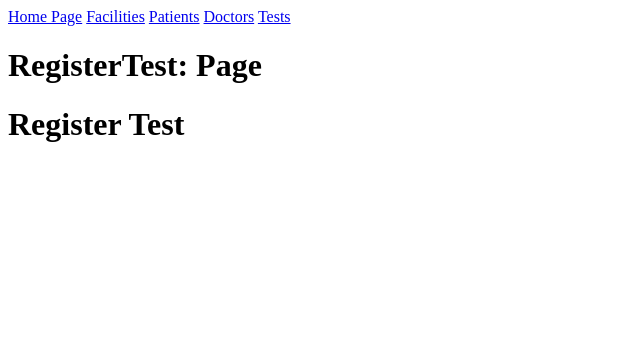
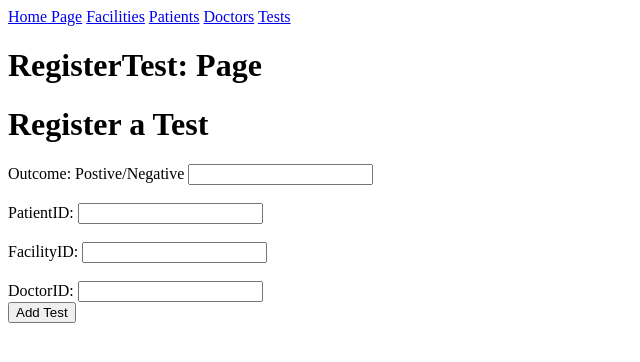
Before and after one commit to HMatthewsQA/FundamentalProject, a Flask app: page /tests/register in a window 1280 px wide. Shown: the top 362 px of the page, without its empty margins (0-640 px from the left). Run offline with Flask 2, Linux system fonts and the light colour scheme.

Commit message:
full CR and some D

```diff
--- a/application/forms.py
+++ b/application/forms.py
@@ -82,3 +82,30 @@ class RegisterDoctorForm(FlaskForm):
                 DataRequired()
                 ])
     submit = SubmitField('Add Doctor')
+
+class TestForm(FlaskForm):
+    outcome = StringField('Outcome: Postive/Negative',
+            validators = [
+                DataRequired(),
+                Length(min=8, max=8)
+                ])
+    patient = IntegerField('PatientID:',
+            validators = [
+                DataRequired()
+                ])
+    facility = IntegerField('FacilityID:',
+            validators = [
+                DataRequired()
+                ])
+    doctor = IntegerField('DoctorID:',
+            validators = [
+                DataRequired()
+                ])
+    submit = SubmitField('Add Test')
+
+class DeleteForm(FlaskForm):
+    id = IntegerField('TestID:',
+            validators = [
+                DataRequired()
+                ])
+    submit = SubmitField('Delete Test')
--- a/application/routes.py
+++ b/application/routes.py
@@ -1,7 +1,7 @@
 from flask import render_template, redirect, url_for, request
 from application import app, db
 from application.models import Facilities, Patients, Doctors, Tests
-from application.forms import RegisterFacilityForm, RegisterPatientForm, RegisterDoctorForm
+from application.forms import RegisterFacilityForm, RegisterPatientForm, RegisterDoctorForm, TestForm, DeleteForm
 
 @app.route('/')
 @app.route('/home')
@@ -76,6 +76,30 @@ def tests():
     all_tests = Tests.query.all()
     return render_template('tests.html', title='Tests:', tests=all_tests)
 
-@app.route('/tests/register')
+@app.route('/tests/register', methods=['GET', 'POST'])
 def register_test():
-    return render_template('register_test.html', title='RegisterTest:')
+    form = TestForm()
+    if form.validate_on_submit():
+        doctor = Doctors.query.filter_by(id=form.doctor.data).first()
+        facility = Facilities.query.filter_by(id=form.facility.data).first()
+        patient = Patients.query.filter_by(id=form.patient.data).first()
+        test = Tests(
+                outcome = form.outcome.data,
+                facility = facility,
+                patient = patient,
+                doctor = doctor
+        )
+        db.session.add(test)
+        db.session.commit()
+        return redirect(url_for('tests'))
+    return render_template('register_test.html', title='RegisterTest:',form=form)
+
+@app.route('/tests/delete', methods=['GET', 'POST'])
+def delete_test():
+    form = DeleteForm()
+    if form.validate_on_submit():
+        test = Tests.query.filter_by(id=form.id.data).first()
+        db.session.delete(test)
+        db.session.commit()
+        return redirect(url_for('tests'))
+    return render_template('delete_test.html', title='DeleteTest', form=form)
--- a/application/templates/register_test.html
+++ b/application/templates/register_test.html
@@ -1,4 +1,60 @@
 {% extends 'layout.html' %}
 {% block body_content %}
-<h1> Register Test </h1>
+<h1> Register a Test </h1>
+
+<div class='form'>
+        <form method='POST' action=''>
+                <div class='form_group'>
+			{{ form.hidden_tag() }}
+                        {{ form.outcome.label }}
+                        {{ form.outcome }}
+                        {% if form.outcome.errors %}
+                                <div class='error'>
+                                        {% for error in form.outcome.errors %}
+                                                <span>{{ error }} </span>
+                                        {% endfor %}
+                                </div>
+                        {% endif %}
+                </div>
+                <br>
+                <div class='form_group'>
+                        {{ form.patient.label }}
+                        {{ form.patient }}
+                        {% if form.patient.errors %}
+                                <div class='error'>
+                                        {% for error in form.patient.errors %}
+                                                <span>{{ error }} </span>
+                                        {% endfor %}
+                                </div>
+                        {% endif %}
+                </div>
+                <br>
+                <div class='form_group'>
+                        {{ form.facility.label }}
+                        {{ form.facility }}
+                        {% if form.facility.errors %}
+                                <div class='error'>
+                                        {% for error in form.facility.errors %}
+                                                <span>{{ error }} </span>
+                                        {% endfor %}
+                                </div>
+                        {% endif %}
+                </div>
+		<br>
+		<div class='form_group'>
+                        {{ form.doctor.label }}
+                        {{ form.doctor }}
+                        {% if form.doctor.errors %}
+                                <div class='error'>
+                                        {% for error in form.doctor.errors %}
+                                                <span>{{ error }} </span>
+                                        {% endfor %}
+                                </div>
+                        {% endif %}
+                </div>
+                <div class='form_group'>
+                {{ form.submit }}
+            </div>
+        </form>
+
 {% endblock %}
--- a/application/templates/tests.html
+++ b/application/templates/tests.html
@@ -5,6 +5,9 @@
 		{% for test in tests %}
 			<div>
         			<h3>{{ test.outcome }}</h3>
+				<span> <i>{{ test.patient.first_name }} {{ test.patient.last_name }}</i></span>
+				<span> <i>{{ test.doctor.first_name }} {{ test.doctor.last_name }}</i></span>
+				<span>on the <i>{{ test.date }}</i> at <i>{{ test.facility.facility_name }}</i></span>
     			</div>
 		{% endfor %}
 	{% else %}
@@ -13,4 +16,6 @@
 	<form action="{{ url_for('register_test') }}">
                 <button type="submit">Register a Test</button>
         </form>
+	<form action="{{ url_for('delete_test') }}">
+       		<button type="submit">Delete a Test</button>
 {% endblock %}
```
Also changed, not shown: application/models.py (+8 -5 lines), application/templates/delete_test.html (added, +22 -0 lines).
